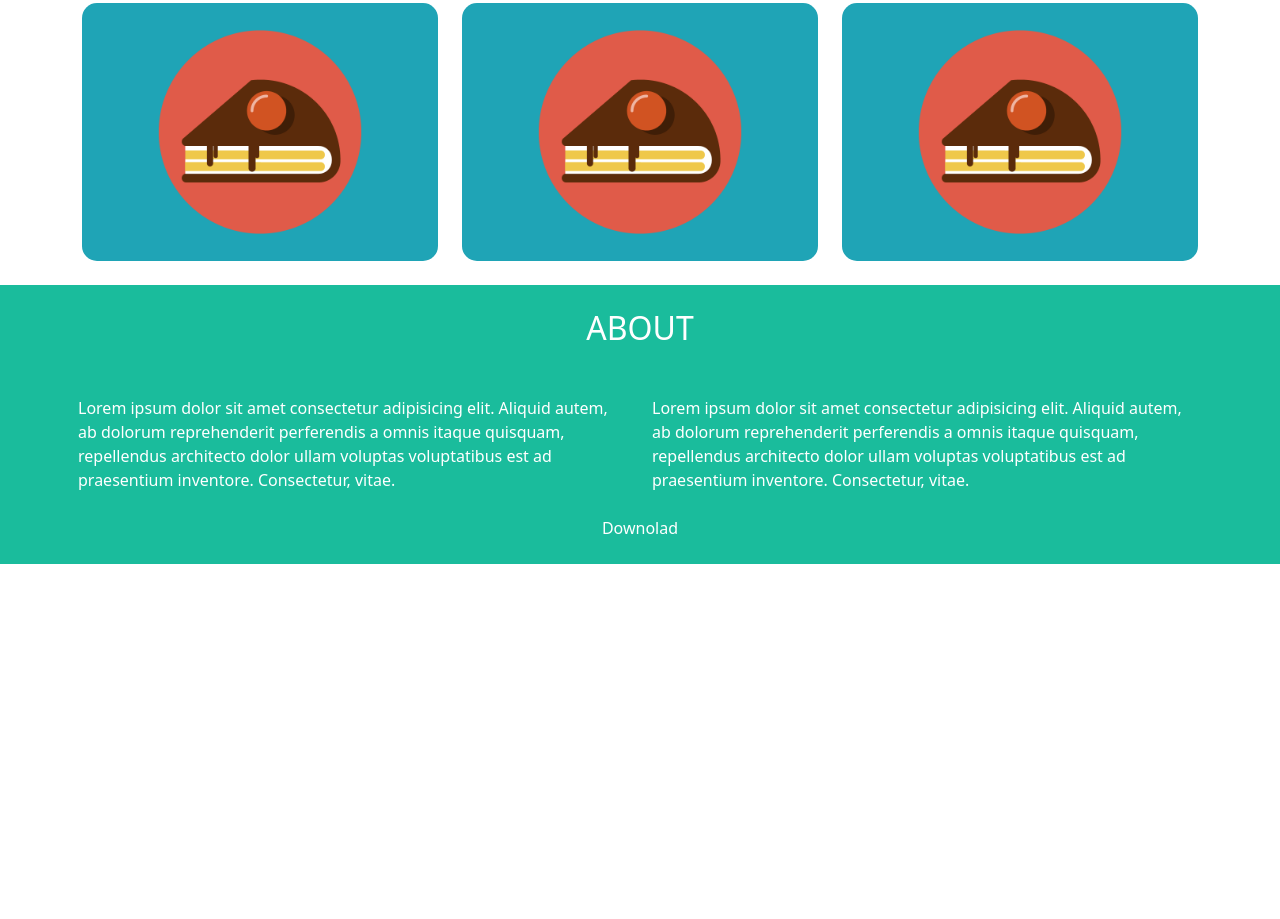
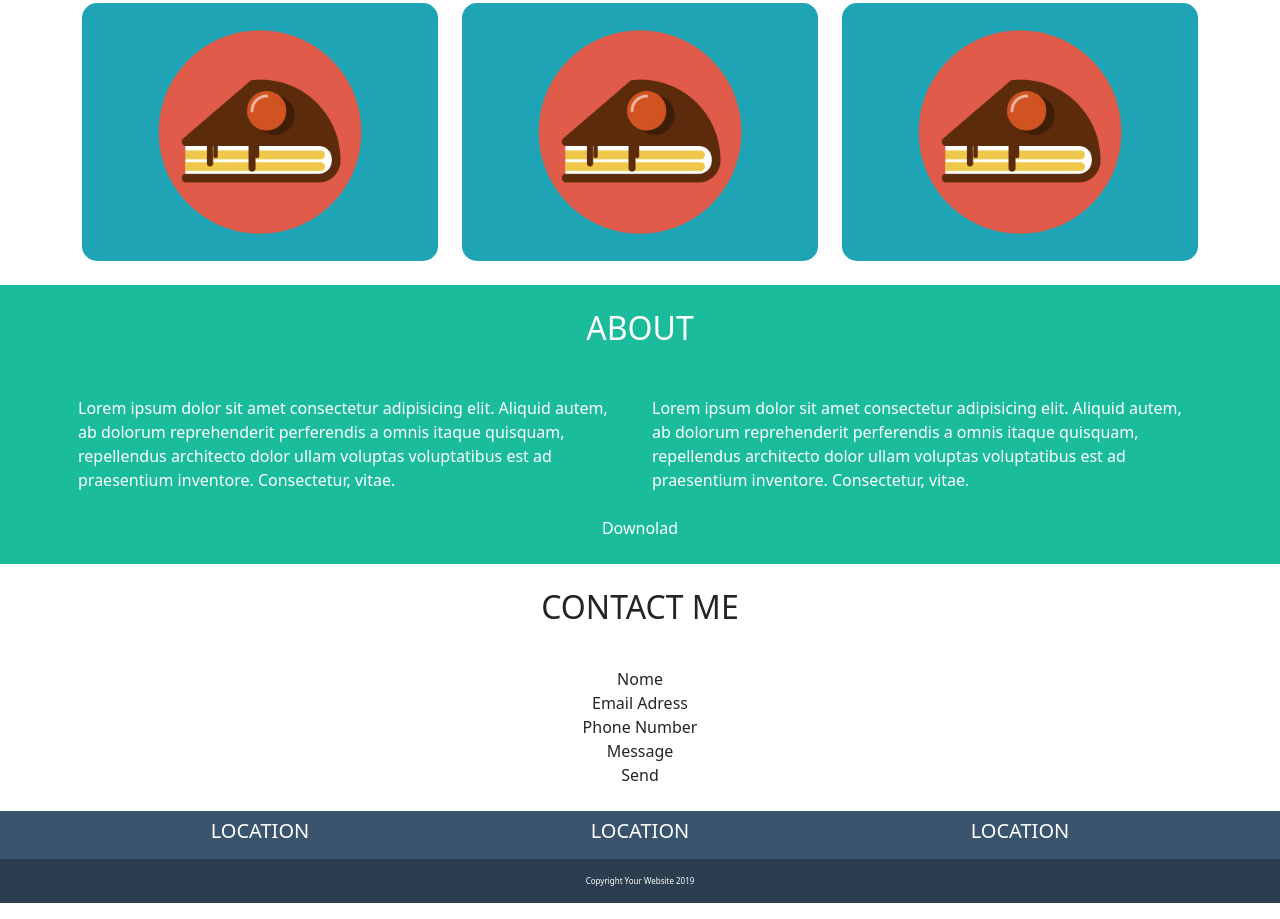
Before and after one commit to RiccardoPietrobon/html-css-bootstrap-freelancer, a plain HTML site: page index.html in a window 1280 px wide. Shown: the part 640-1559 px from the top of the page. Before the commit the page ends 1204 px from the top, so only its background shows below. Drawn offline with nearby package versions, Linux system fonts and the light colour scheme.

Commit message:
sezioni ok

```diff
--- a/css/style.css
+++ b/css/style.css
@@ -26,3 +26,19 @@ header{
     background-color: hsl(168deg 76% 42%);
     color: white;
 }
+
+/* contact me */
+
+
+/* contacts */
+.contacts{
+    background-color: #3a546d;
+    color: white;
+}
+
+/* footer */
+footer{
+    background-color: hsl(210deg 29% 24%);
+    color: white;
+    font-size: 8px;
+}
--- a/index.html
+++ b/index.html
@@ -5,7 +5,7 @@
 	<meta charset="UTF-8">
 	<meta http-equiv="X-UA-Compatible" content="IE=edge">
 	<meta name="viewport" content="width=device-width, initial-scale=1.0">
-	<title>Document</title>
+	<title>Start bootstrap</title>
 
 	<!-- bootstrap -->
 	<link href="https://cdn.jsdelivr.net/npm/bootstrap@5.2.3/dist/css/bootstrap.min.css" rel="stylesheet"
@@ -83,21 +83,41 @@
 					vitae.</p>
 				</div>
 			</div>
-			<span>Downolad</span>
+			<span class="btn-white">Downolad</span>
 
 		</div>
 	</div>
 <!-- contact me -->
 	<div class="contact_me">
-		<div class="container-sm"></div>
+		<div class="container-sm d-flex flex-column py-4 align-items-center">
+			<h2>CONTACT ME</h2>
+			<hr>
+			<div class="credenziali">Nome</div>
+			<div class="credenziali">Email Adress</div>
+			<div class="credenziali">Phone Number</div>
+			<div class="credenziali">Message</div>
+			<span class="btn-green">Send</span>
+		</div>
 	</div>
 
 	<div class="contacts">
-		<div class="container-md"></div>
+		<div class="container-md">
+			<div class="row">
+				<div class="col-12 col-md-4 text-center py-2">
+					<h5>LOCATION</h5>
+				</div>
+				<div class="col-12 col-md-4 text-center py-2">
+					<h5>LOCATION</h5>
+				</div>
+				<div class="col-12 col-md-4 text-center py-2">
+					<h5>LOCATION</h5>
+				</div>
+			</div>
+		</div>
 	</div>
 
 	<footer>
-
+		<p class="text-center py-3">Copyright Your Website 2019</p>
 	</footer>
 </body>
 
```
